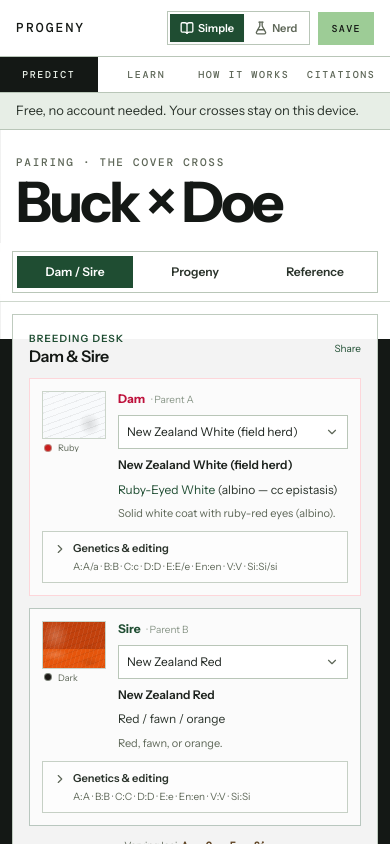
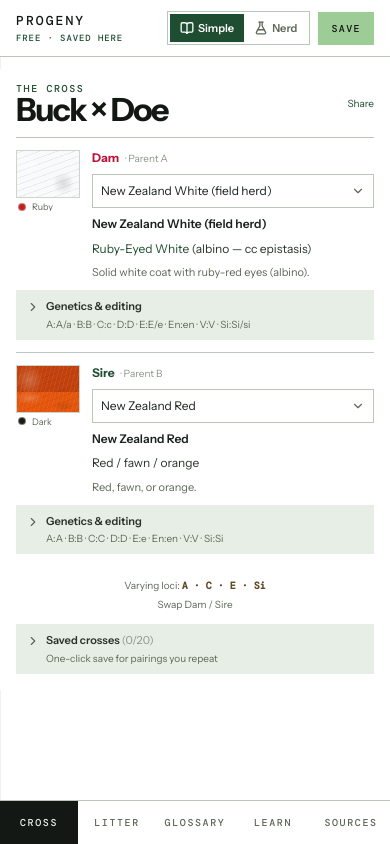
Before and after one commit to frank-dixon/rabbit-genetics-visualizer, a React (Vite) app: page / in a window 390 px wide. Both pictures are taken after a click on the button "SEE A DEMO HERD →". Shown: the top 844 px of the page. Built offline with nearby package versions, Linux system fonts and the light colour scheme.

Commit message:
Mobile layout rework (mock, unmerged): single bottom tab bar, banner folded into header, flat parent cards, cross in first viewport, safe-area padding + viewport-fit=cover

```diff
--- a/index.html
+++ b/index.html
@@ -4,7 +4,7 @@
     <meta charset="UTF-8" />
     <link rel="icon" type="image/svg+xml" href="/favicon.svg" />
     <link rel="apple-touch-icon" href="/apple-touch-icon.png" />
-    <meta name="viewport" content="width=device-width, initial-scale=1.0" />
+    <meta name="viewport" content="width=device-width, initial-scale=1.0, viewport-fit=cover" />
     <meta name="theme-color" content="#FFFFFF" media="(prefers-color-scheme: light)" />
     <meta name="theme-color" content="#141815" media="(prefers-color-scheme: dark)" />
     <link rel="preconnect" href="https://fonts.googleapis.com" />
--- a/src/App.tsx
+++ b/src/App.tsx
@@ -10,26 +10,22 @@ import { CitationsPage } from './components/CitationsPage';
 import { SiteHeader } from './components/SiteHeader';
 import { LandingPage } from './components/LandingPage';
 import { LitterSummary } from './components/LitterSummary';
-import {
-  WorkspaceMobileTabs,
-  type WorkspaceMobileTab,
-} from './components/WorkspaceMobileTabs';
+import { type WorkspaceMobileTab } from './components/WorkspaceMobileTabs';
+import { MobileTabBar, type MobileDestination } from './components/MobileTabBar';
 import { WORKSPACE_MAX_WIDTH } from './constants/layout';
 import { useThemeStore } from './store/useThemeStore';
 
-function WorkspaceView() {
-  const [mobileTab, setMobileTab] = useState<WorkspaceMobileTab>('parents');
+function WorkspaceView({ mobileTab }: { mobileTab: WorkspaceMobileTab }) {
 
   return (
     <main className="flex-1 w-full">
-      <section className="relative mx-auto max-w-[1440px] px-4 pt-6 sm:px-9 sm:pt-10">
+      <section className="relative mx-auto hidden max-w-[1440px] px-4 pt-6 sm:px-9 sm:pt-10 md:block">
         <p className="kicker text-ink-muted">Pairing · the cover cross</p>
         <h1 className="headline mt-2 text-[clamp(3.5rem,10vw,9.5rem)] text-ink">Buck × Doe</h1>
       </section>
-      <div className="relative mt-4">
-        <div className="absolute inset-x-0 top-24 bottom-0 bg-[var(--forest)]" aria-hidden />
-        <div className={`relative w-full mx-auto px-3 sm:px-9 ${WORKSPACE_MAX_WIDTH} space-y-3 pb-8`}>
-      <WorkspaceMobileTabs activeTab={mobileTab} onChange={setMobileTab} />
+      <div className="relative md:mt-4">
+        <div className="absolute inset-x-0 top-24 bottom-0 hidden bg-[var(--forest)] md:block" aria-hidden />
+        <div className={`relative w-full mx-auto px-0 md:px-9 ${WORKSPACE_MAX_WIDTH} space-y-3 pb-8`}>
 
       <div className="hidden md:block">
         <CrossWorkspace section="all" />
@@ -40,12 +36,12 @@ function WorkspaceView() {
       </div>
 
       <div className={mobileTab === 'outcomes' ? 'block md:hidden space-y-3' : 'hidden'}>
-        <div className="-mx-3 bg-paper"><LitterSummary /></div>
+        <div className="bg-paper"><LitterSummary /></div>
         <CrossWorkspace section="outcomes" />
       </div>
 
       <div
-        className={`space-y-3 ${mobileTab === 'reference' ? 'block' : 'hidden md:block'}`}
+        className={`space-y-3 px-4 pt-4 md:px-0 md:pt-0 ${mobileTab === 'reference' ? 'block' : 'hidden md:block'}`}
       >
         <GeneticsReferencePanel />
         <GlossaryPanel />
@@ -70,15 +66,22 @@ export default function App() {
     setViewState(next);
     window.scrollTo({ top: 0 });
   };
+  const [mobileTab, setMobileTab] = useState<WorkspaceMobileTab>('parents');
+  const go = (to: MobileDestination) => {
+    if (to.tab) setMobileTab(to.tab);
+    if (to.view === 'workspace') localStorage.setItem(ONBOARDED_KEY, '1');
+    setView(to.view);
+  };
   const startWorkspace = () => {
     localStorage.setItem(ONBOARDED_KEY, '1');
+    setMobileTab('parents');
     setView('workspace');
   };
 
   return (
     <div
       data-theme={theme}
-      className="min-h-screen bg-transparent text-ink dark:text-ink flex flex-col font-sans transition-colors duration-200"
+      className="min-h-screen pb-[calc(3.25rem+env(safe-area-inset-bottom))] md:pb-0 bg-transparent text-ink dark:text-ink flex flex-col font-sans transition-colors duration-200"
     >
       <SiteHeader view={view} onNavigate={setView} />
 
@@ -86,7 +89,7 @@ export default function App() {
       {view === 'workspace' && (
         <>
           <CrossHydrator />
-          <WorkspaceView />
+          <WorkspaceView mobileTab={mobileTab} />
         </>
       )}
       {view === 'learn' && <MendelianLearnPage onBack={() => setView('workspace')} />}
@@ -94,6 +97,7 @@ export default function App() {
       {view === 'citations' && <CitationsPage onBack={() => setView('workspace')} />}
 
       <AppFooter view={view} onNavigate={setView} />
+      <MobileTabBar view={view} tab={mobileTab} onGo={go} />
     </div>
   );
 }
--- a/src/components/AppFooter.tsx
+++ b/src/components/AppFooter.tsx
@@ -14,7 +14,7 @@ const NAV_ITEMS: { id: AppView; label: string }[] = [
 
 export function AppFooter({ view, onNavigate }: AppFooterProps) {
   return (
-    <footer className="shrink-0 border-t border-rule/80 dark:border-rule-dark/70 bg-paper-soft/80 dark:bg-espresso/80 ">
+    <footer className="hidden md:block shrink-0 border-t border-rule/80 dark:border-rule-dark/70 bg-paper-soft/80 dark:bg-espresso/80 ">
       <div className="max-w-7xl mx-auto px-4 py-3 flex flex-col sm:flex-row sm:items-center sm:justify-between gap-3">
         <p className="text-xs text-ink-muted dark:text-slate-400">
           Progeny · Rabbit Progeny Predictor · Built by{' '}
--- a/src/components/CollapsibleSection.tsx
+++ b/src/components/CollapsibleSection.tsx
@@ -106,7 +106,7 @@ export function CompactCollapsible({
 
   return (
     <div
-      className={`rounded-lg border border-rule/80 dark:border-rule-dark/60 bg-paper/50 dark:bg-paper-soft/60 ${className}`}
+      className={`bg-[var(--mist)] dark:bg-paper-2 md:border md:border-rule/80 md:dark:border-rule-dark/60 md:bg-paper/50 md:dark:bg-paper-soft/60 ${className}`}
     >
       <button
         type="button"
--- a/src/components/CrossWorkspace.tsx
+++ b/src/components/CrossWorkspace.tsx
@@ -37,10 +37,14 @@ export function CrossWorkspace({ section = 'all' }: CrossWorkspaceProps) {
     <div className="space-y-3">
       <div className="flex items-center justify-between gap-3">
         <div>
-          <p className="text-[10px] font-semibold uppercase tracking-[0.12em] text-teal">
-            Breeding desk
+          <p className="kicker text-[10px] text-teal">
+            <span className="md:hidden">The cross</span>
+            <span className="hidden md:inline">Breeding desk</span>
           </p>
-          <h2 className="text-base font-semibold text-ink leading-tight">Dam &amp; Sire</h2>
+          <h2 className="text-base font-semibold text-ink leading-tight">
+            <span className="headline text-[2rem] md:hidden">Buck × Doe</span>
+            <span className="hidden md:inline">Dam &amp; Sire</span>
+          </h2>
         </div>
         <CopyTextButton
           text={shareUrl}
@@ -52,7 +56,7 @@ export function CrossWorkspace({ section = 'all' }: CrossWorkspaceProps) {
 
       <ExampleCrossChips />
 
-      <div className="grid grid-cols-1 gap-3">
+      <div className="grid grid-cols-1 gap-0 md:gap-3">
         <ParentCompactCard
           parentKey="parent1"
           roleLabel="Dam"
@@ -102,13 +106,13 @@ export function CrossWorkspace({ section = 'all' }: CrossWorkspaceProps) {
 
   if (section === 'parents') {
     return (
-      <section className="surface-card p-4 sm:p-5">{parentsRail}</section>
+      <section className="bg-paper px-4 pb-4 pt-3 md:surface-card md:p-5">{parentsRail}</section>
     );
   }
 
   if (section === 'outcomes') {
     return (
-      <section className="surface-card p-4 sm:p-5">{outcomesHero}</section>
+      <section className="bg-paper px-4 pb-4 pt-3 md:surface-card md:p-5">{outcomesHero}</section>
     );
   }
 
--- /dev/null
+++ b/src/components/MobileTabBar.tsx
@@ -0,0 +1,46 @@
+import type { AppView } from './AppFooter';
+import type { WorkspaceMobileTab } from './WorkspaceMobileTabs';
+
+export type MobileDestination = { view: AppView; tab?: WorkspaceMobileTab };
+
+const ITEMS: { label: string; to: MobileDestination }[] = [
+  { label: 'Cross', to: { view: 'workspace', tab: 'parents' } },
+  { label: 'Litter', to: { view: 'workspace', tab: 'outcomes' } },
+  { label: 'Glossary', to: { view: 'workspace', tab: 'reference' } },
+  { label: 'Learn', to: { view: 'learn' } },
+  { label: 'Sources', to: { view: 'citations' } },
+];
+
+interface MobileTabBarProps {
+  view: AppView;
+  tab: WorkspaceMobileTab;
+  onGo: (to: MobileDestination) => void;
+}
+
+/** The only mobile navigation: fixed bottom bar, padded for the home indicator / Safari toolbar. */
+export function MobileTabBar({ view, tab, onGo }: MobileTabBarProps) {
+  return (
+    <nav
+      aria-label="Main"
+      className="fixed inset-x-0 bottom-0 z-[70] flex border-t border-rule bg-paper md:hidden"
+      style={{ paddingBottom: 'env(safe-area-inset-bottom)' }}
+    >
+      {ITEMS.map((item) => {
+        const active = view === item.to.view && (!item.to.tab || item.to.tab === tab);
+        return (
+          <button
+            key={item.label}
+            type="button"
+            onClick={() => onGo(item.to)}
+            aria-current={active ? 'page' : undefined}
+            className={`kicker flex-1 py-3.5 text-[10px] ${
+              active ? 'bg-[var(--forest)] text-[var(--mist)]' : 'text-ink-muted'
+            }`}
+          >
+            {item.label}
+          </button>
+        );
+      })}
+    </nav>
+  );
+}
--- a/src/components/ParentCompactCard.tsx
+++ b/src/components/ParentCompactCard.tsx
@@ -82,7 +82,7 @@ export function ParentCompactCard({
 
   return (
     <article
-      className={`rounded-xl border bg-paper/70 dark:bg-espresso/40 p-3 space-y-2.5 ${accentBorderClass}`}
+      className={`border-0 border-t border-rule py-3 md:border md:bg-paper/70 md:dark:bg-espresso/40 md:p-3 space-y-2.5 ${accentBorderClass}`}
     >
       <div className="flex gap-3">
         <PhenotypeRenderer genotype={genotype} size="sm" className="shrink-0" />
--- a/src/components/SiteHeader.tsx
+++ b/src/components/SiteHeader.tsx
@@ -17,17 +17,20 @@ interface SiteHeaderProps {
 
 export function SiteHeader({ view, onNavigate }: SiteHeaderProps) {
   return (
-    <div className="sticky top-0 z-[60] shrink-0">
+    <div className="sticky top-0 z-[60] shrink-0" style={{ paddingTop: 'env(safe-area-inset-top)' }}>
       <header className="border-b border-rule bg-paper">
         <div className="mx-auto flex h-14 max-w-[1440px] items-center gap-6 px-4 sm:h-[60px] sm:px-9">
           <button
             type="button"
             onClick={() => onNavigate('landing')}
-            className="kicker text-[13px] text-ink"
+            className="kicker text-left text-[13px] text-ink"
           >
             Progeny
+            <span className="kicker mt-0.5 block whitespace-nowrap text-left text-[9px] tracking-[0.1em] text-teal-deep md:hidden">
+              Free · saved here
+            </span>
           </button>
-          <nav aria-label="Main" className="hidden items-center gap-7 md:flex">
+          <nav aria-label="Main desktop" className="hidden items-center gap-7 md:flex">
             {NAV.map((item) => (
               <button
                 key={item.id}
@@ -55,23 +58,10 @@ export function SiteHeader({ view, onNavigate }: SiteHeaderProps) {
             </span>
           </div>
         </div>
-        <nav aria-label="Main mobile" className="flex border-t border-rule md:hidden">
-          {NAV.map((item) => (
-            <button
-              key={item.id}
-              type="button"
-              onClick={() => onNavigate(item.id)}
-              aria-current={view === item.id ? 'page' : undefined}
-              className={`kicker flex-1 py-2.5 text-[10px] ${
-                view === item.id ? 'bg-[var(--forest)] text-[var(--mist)]' : 'text-ink-muted'
-              }`}
-            >
-              {item.label}
-            </button>
-          ))}
-        </nav>
       </header>
-      <GuestBanner />
+      <div className="hidden md:block">
+        <GuestBanner />
+      </div>
     </div>
   );
 }
```
